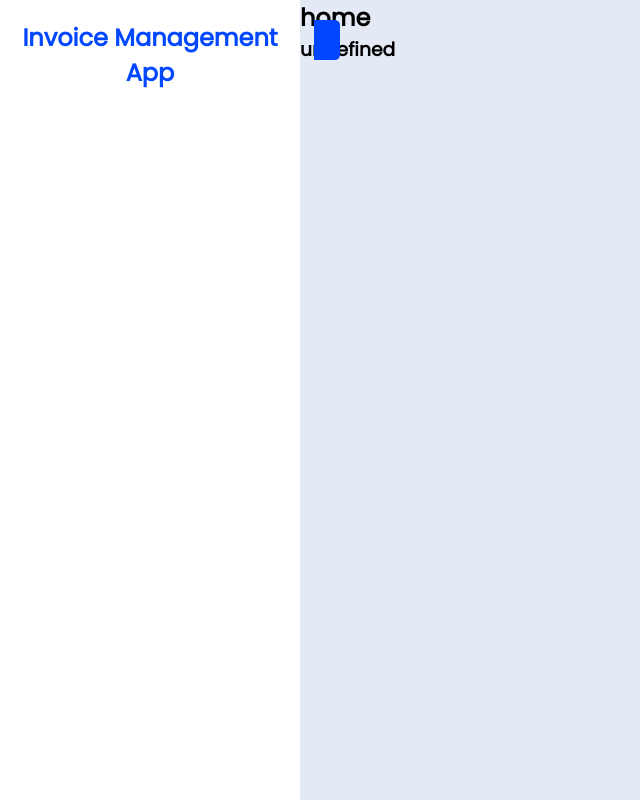
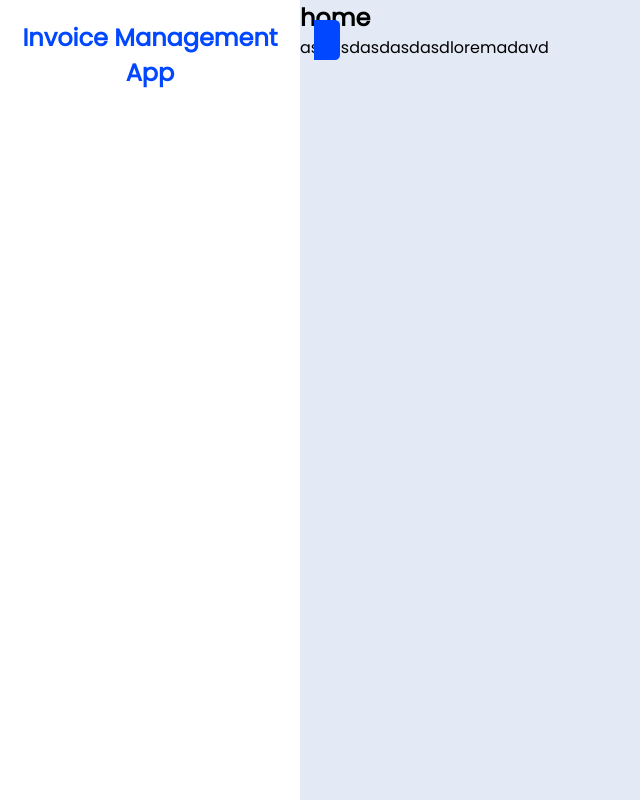
Before and after one commit to mart-anthony-stark/Invoice-Management-App-Express, a Svelte app in the folder client/: page / in a window 1280 px wide. Shown: the whole page, without its empty margins (0-640 px from the left). Built offline with nearby package versions, Linux system fonts and the light colour scheme; some icons are missing.

Commit message:
add: router

```diff
--- a/client/src/pages/Home.svelte
+++ b/client/src/pages/Home.svelte
@@ -1,6 +1,6 @@
 <script>
-  export let id;
+  //   export let id;
 </script>
 
 <h2>home</h2>
-<h3>{id}</h3>
+asdasdasdasdasdloremadavd
```
